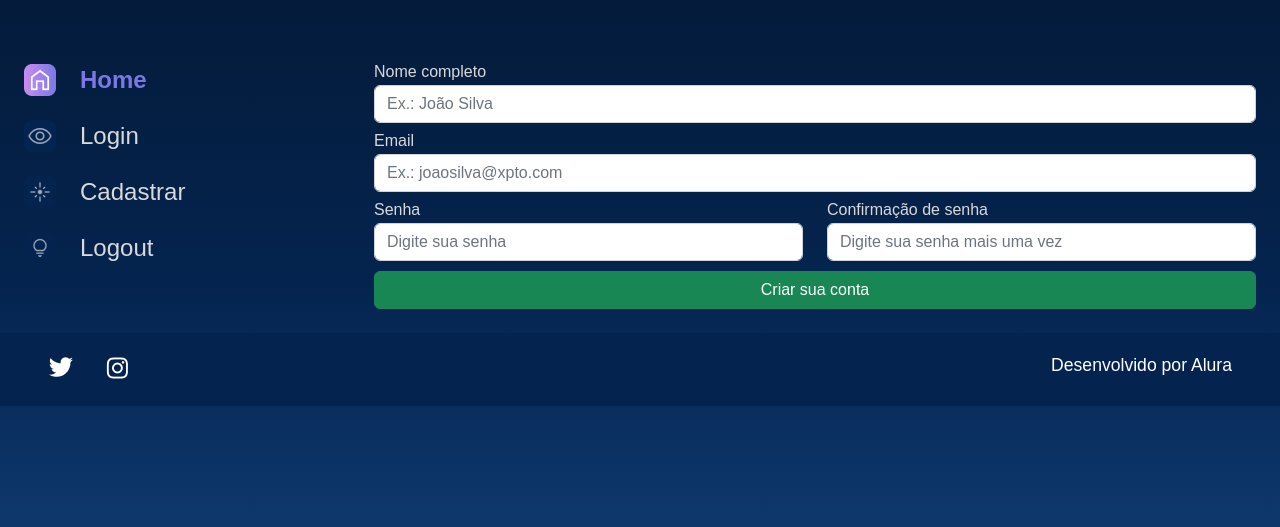
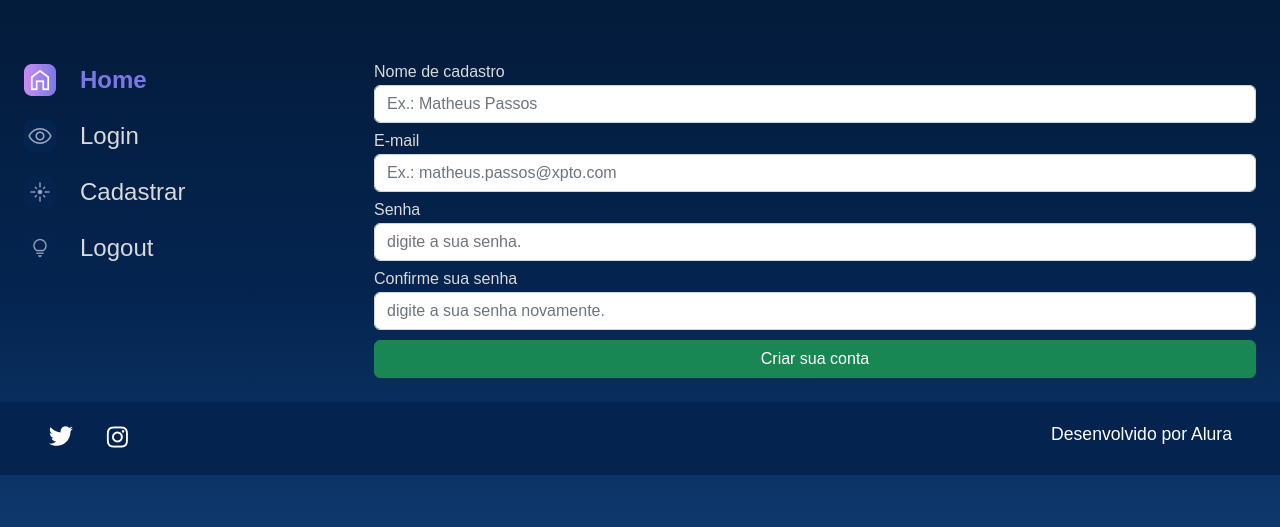
Before and after one commit to matheusth/alura-space, a Django app: page /cadastro in a window 1280 px wide. Shown: the part 114-641 px from the top of the page. Run offline with Django 4.2, Linux system fonts and the light colour scheme.

Commit message:
add form for registring a user

```diff
--- a/templates/usuarios/cadastro.html
+++ b/templates/usuarios/cadastro.html
@@ -46,29 +46,16 @@
 			</section>
 			<section class="galeria" style="margin-left: 5em">
 				<form action="" method="">
+					{% csrf_token %}
 					<div class="row">
+						{% for field in form.visible_fields %}
 						<div class="col-12 col-lg-12" style="margin-bottom: 10px;">
-							<label for="nome_cadastro" style="color:#D9D9D9; margin-bottom: 5px;"><b>Nome
-									completo</b></label>
-							<input type="text" class="form-control" name="nome_cadastro" placeholder="Ex.: João Silva"
-								required>
+							<label for="{{ field.id_for_label }}" style="color:#D9D9D9; margin-bottom: 5px;">
+								{{field.label }}
+							</label>
+							{{field}}
 						</div>
-						<div class="col-12 col-lg-12" style="margin-bottom: 10px;">
-							<label for="email" style="color:#D9D9D9; margin-bottom: 5px;"><b>Email</b></label>
-							<input type="email" class="form-control" name="email" placeholder="Ex.: joaosilva@xpto.com"
-								required>
-						</div>
-						<div class="col-12 col-lg-6" style="margin-bottom: 10px;">
-							<label for="password1" style="color:#D9D9D9; margin-bottom: 5px;"><b>Senha</b></label>
-							<input type="password" class="form-control" name="password1" placeholder="Digite sua senha"
-								required>
-						</div>
-						<div class="col-12 col-lg-6" style="margin-bottom: 10px;">
-							<label for="password2" style="color:#D9D9D9; margin-bottom: 5px;"><b>Confirmação de
-									senha</b></label>
-							<input type="password" class="form-control" name="password2"
-								placeholder="Digite sua senha mais uma vez" required>
-						</div>
+						{% endfor %}
 						<div class="col-12 text-center">
 							<button class="btn btn-success col-12" style="padding: top 5px;" type="submit">Criar sua
 								conta</button>
--- a/usuarios/forms.py
+++ b/usuarios/forms.py
@@ -1,25 +1,78 @@
 from django import forms
 
+
 class LoginForms(forms.Form):
+    """
+    Form de login
+    """
+
     nome_login = forms.CharField(
-            label="Nome de login",
-            required=True,
-            max_length=100,
-            widget=forms.TextInput(
-                attrs={
-                    "class": "form-control",
-                    "placeholder": "Ex: Matheus Passos",
-                }
-            )
+        label="Nome de login",
+        required=True,
+        max_length=100,
+        widget=forms.TextInput(
+            attrs={
+                "class": "form-control",
+                "placeholder": "Ex: Matheus Passos",
+            }
+        ),
     )
     senha = forms.CharField(
-            label="Senha",
-            required=True,
-            max_length=70,
-            widget=forms.PasswordInput(
-                attrs={
-                    "class": "form-control",
-                    "placeholder": "digite a sua senha.",
-                }
-            ),
+        label="Senha",
+        required=True,
+        max_length=70,
+        widget=forms.PasswordInput(
+            attrs={
+                "class": "form-control",
+                "placeholder": "digite a sua senha.",
+            }
+        ),
     )
+
+
+class CadastroForms(forms.Form):
+    """
+    Formalario do cadastro de usuarios.
+    """
+
+    nome_cadastro = forms.CharField(
+        label="Nome de cadastro",
+        required=True,
+        max_length=100,
+        widget=forms.TextInput(
+            attrs={"class": "form-control", "placeholder": "Ex.: Matheus Passos"}
+        ),
+    )
+    email = forms.EmailField(
+        label="E-mail",
+        required=True,
+        max_length=100,
+        widget=forms.EmailInput(
+            attrs={
+                "class": "form-control",
+                "placeholder": "Ex.: matheus.passos@xpto.com",
+            }
+        ),
+    )
+    senha_1 = forms.CharField(
+        label="Senha",
+        required=True,
+        max_length=70,
+        widget=forms.PasswordInput(
+            attrs={
+                "class": "form-control",
+                "placeholder": "digite a sua senha.",
+            }
+        ),
+    )
+    senha_2 = forms.CharField(
+        label="Confirme sua senha",
+        required=True,
+        max_length=70,
+        widget=forms.PasswordInput(
+            attrs={
+                "class": "form-control",
+                "placeholder": "digite a sua senha novamente.",
+            }
+        ),
+    )
--- a/usuarios/views.py
+++ b/usuarios/views.py
@@ -1,9 +1,10 @@
 from django.shortcuts import render
-from usuarios.forms import LoginForms
+from usuarios.forms import LoginForms, CadastroForms
 
 def login(request):
     form = LoginForms()
     return render(request, 'usuarios/login.html', {'form': form})
 
 def cadastro(request):
-    return render(request, 'usuarios/cadastro.html')
+    form = CadastroForms()
+    return render(request, 'usuarios/cadastro.html', {'form': form})
```
